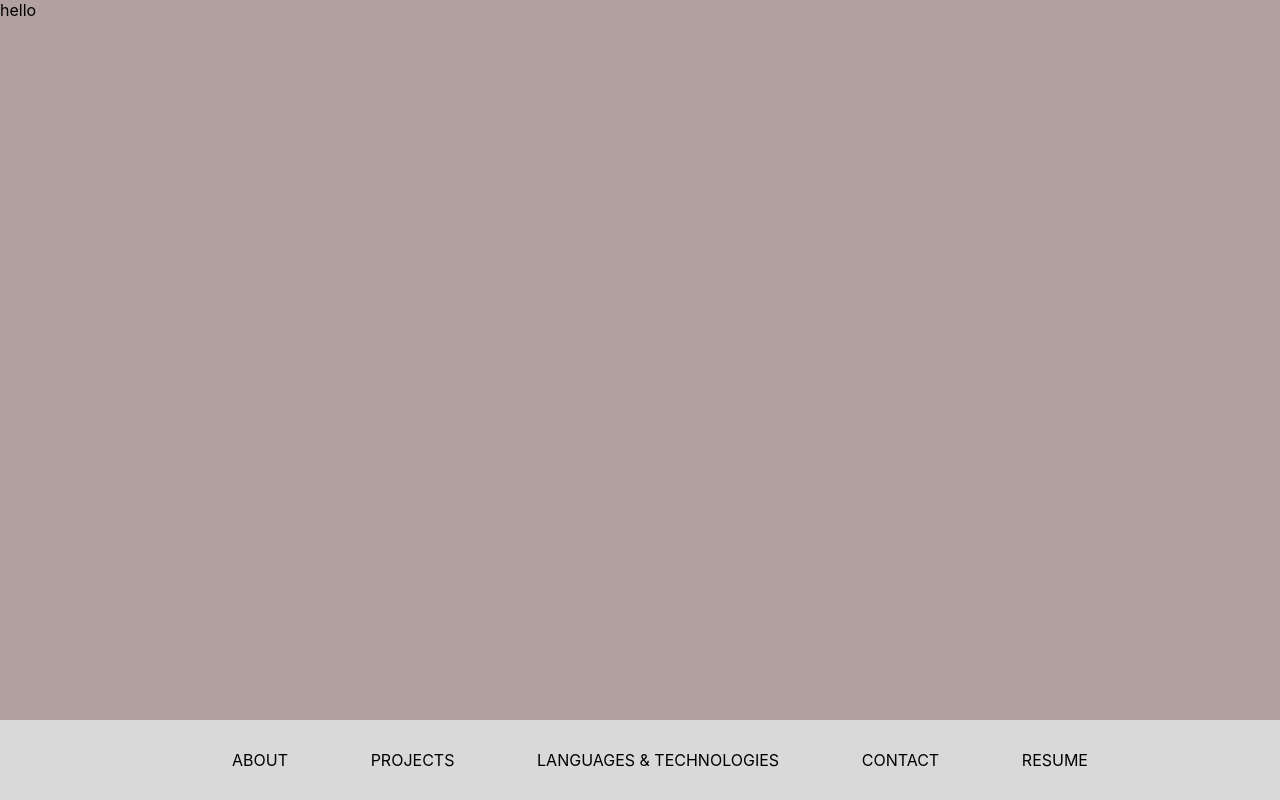
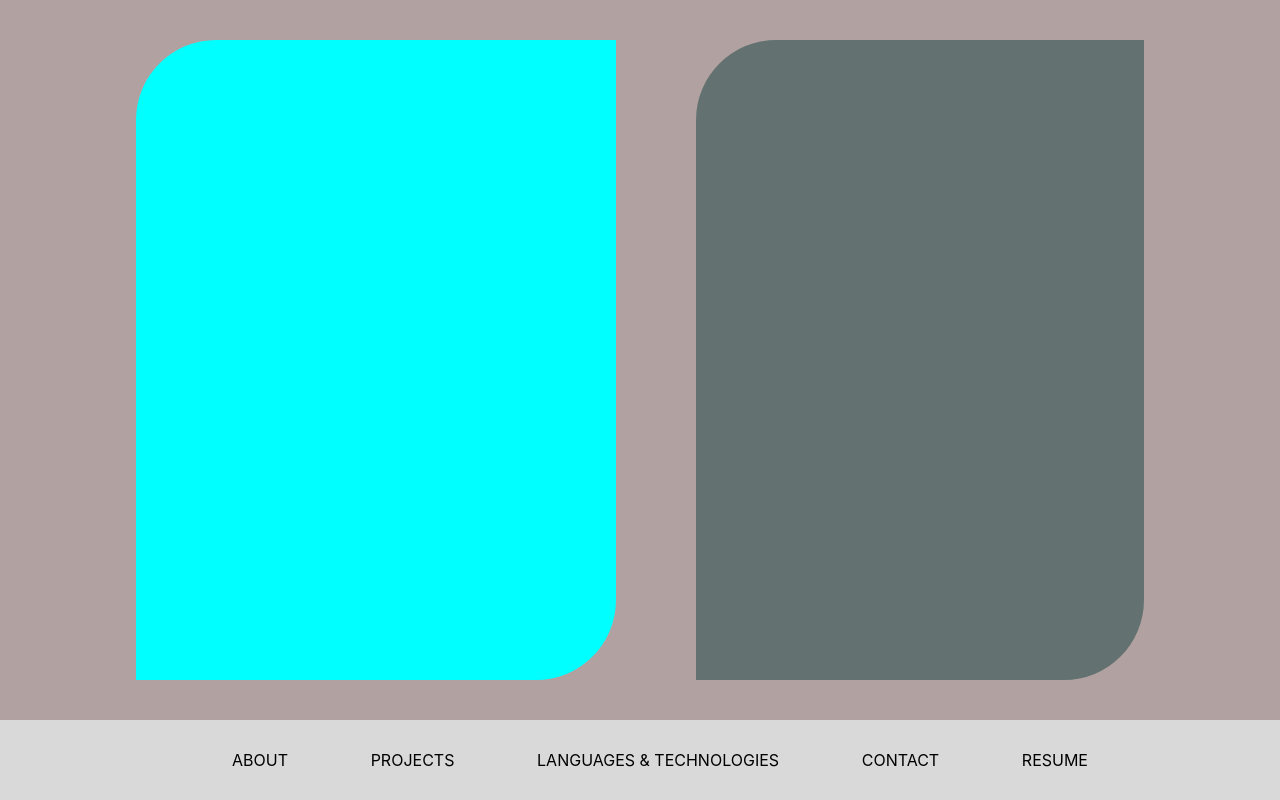
Before and after one commit to Hashimjasem/portfolio_v4, a React (Create React App) app: page / in a window 1280 px wide. Shown: the top 800 px of the page. Built offline with nearby package versions, Linux system fonts and the light colour scheme.

Commit message:
about container position

```diff
--- a/src/App.js
+++ b/src/App.js
@@ -3,12 +3,14 @@ import Nav from './components/Nav';
 import About from './components/About'
 import Projects from './components/Projects';
 import Skills from './components/Skills';
+import Education from './components/Education';
 
 function App() {
   return (
     <div className="app">
       <About/>
       <div className="sticky"><Nav/></div>
+      <Education/>
       <Projects/>
       <Skills/>
     </div>
--- a/src/Styles/About.css
+++ b/src/Styles/About.css
@@ -2,3 +2,28 @@
     height: 90vh;
     background-color: rgba(177, 161, 161, 1);
 }
+
+.container {
+    display: flex;
+    align-items: center;
+    justify-content: center;
+    margin: auto;
+    gap: 5rem;
+    height: 100%;
+}
+.portrait {
+
+    background-color: aqua;
+    width: 30rem;
+    height: 40rem;
+    border-radius:  5rem 0 5rem 0;
+    overflow: hidden;
+}
+.text-container {
+    background-color: rgb(99, 113, 113);
+    width: 35%;
+    max-width: 70%;
+    height: 40rem;
+    border-radius:  5rem 0 5rem 0;
+    overflow: hidden;
+}
--- /dev/null
+++ b/src/Styles/Education.css
@@ -0,0 +1,4 @@
+.EducationSec {
+    height: 90vh;
+    background-color: rgba(177, 161, 161, 1);
+}
--- a/src/components/About.js
+++ b/src/components/About.js
@@ -3,8 +3,9 @@ import '../Styles/About.css'
 function About() {
     return (
         <div className="AboutSec">
-            <div>
-                hello
+            <div className='container' >
+                <div className='portrait'>d</div>
+                <div className='text-container'>d</div>
             </div>
         </div>
      );
--- /dev/null
+++ b/src/components/Education.js
@@ -0,0 +1,13 @@
+import '../Styles/Education.css'
+
+function Education() {
+    return (
+        <div className="EducationSec">
+            <div>
+                hello
+            </div>
+        </div>
+     );
+}
+
+export default Education;
```
